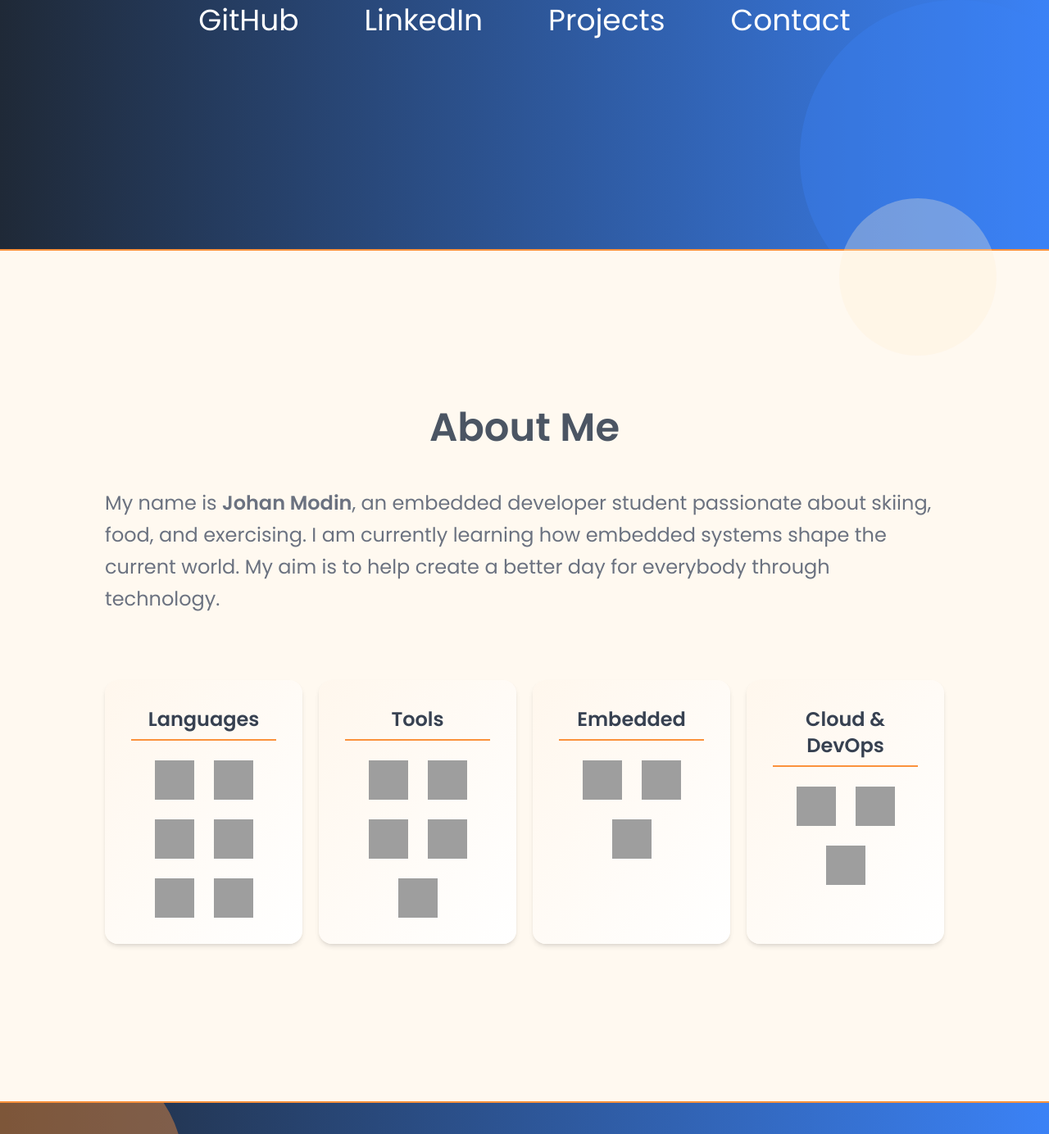
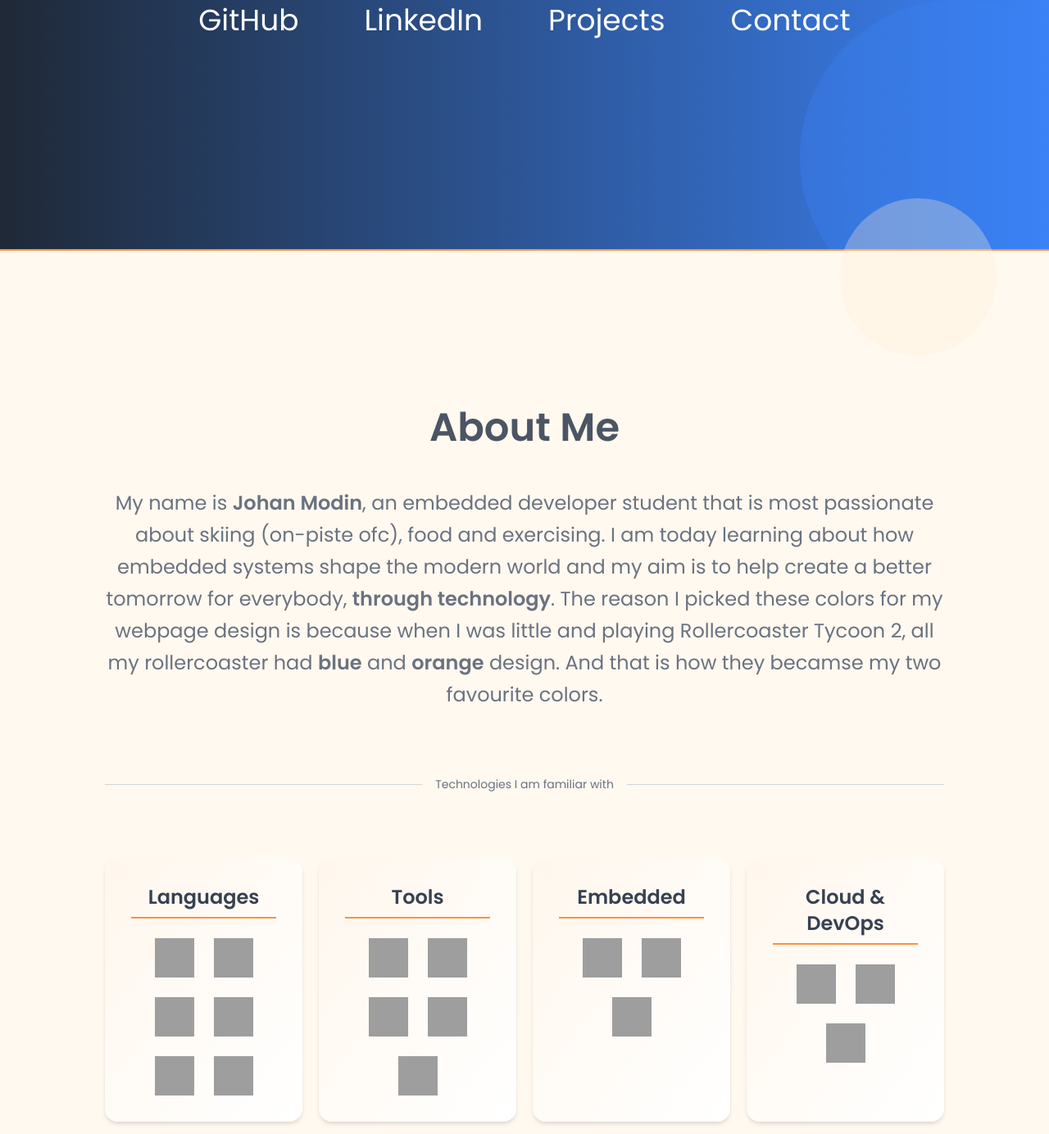
Before and after one commit to bubba-94/portfolio, a Django app: page / in a window 1280 px wide. Shown: the part 496-1880 px from the top of the page at 82% size. Run offline with Django 5.2, Linux system fonts and the light colour scheme; some libraries are stand-ins or nearby versions; grey boxes are pictures that could not be loaded.

Commit message:
Updated the about me section * A header over tech icons * The text under about me

```diff
--- a/website/templates/website/sections/about.html
+++ b/website/templates/website/sections/about.html
@@ -2,15 +2,27 @@
 
     <div class="relative z-10 max-w-5xl mx-auto">
         <h2 class="text-5xl font-semibold text-gray-600 mb-12 text-center">About Me</h2>
-        <p class="text-2xl text-gray-500 leading-relaxed">
-            My name is <strong>Johan Modin</strong>, an embedded developer student passionate about skiing, food, and
+        <p class="text-center text-2xl text-gray-500 leading-relaxed">
+            My name is <strong>Johan Modin</strong>, an embedded developer student that is most passionate about skiing (on-piste ofc), food and
             exercising.
-            I am currently learning how embedded systems shape the current world.
-            My aim is to help create a better day for everybody through technology.
+            I am today learning about how embedded systems shape the modern world
+            and my aim is to help create a better tomorrow for everybody, <strong>through technology</strong>.
+
+            The reason I picked these colors for my webpage design is because when I was little
+            and playing Rollercoaster Tycoon 2, all my rollercoaster had
+            <strong>blue</strong> and <strong>orange</strong> design.
+            And that is how they becamse my two favourite colors.
         </p>
     </div>
 
-    {% include "website/sections/tech_icons/tech_icons.html" %}
+    <div class="max-w-5xl mx-auto mt-20 mb-14 flex items-center gap-4">
+    <div class="flex-grow h-px bg-gray-300"></div>
+    <p class="text-gray-500 text-sm whitespace-nowrap">
+        Technologies I am familiar with
+    </p>
+    <div class="flex-grow h-px bg-gray-300"></div>
+</div>
+        {% include "website/sections/tech_icons/tech_icons.html" %}
 
     <!-- Optional subtle accent circle for depth -->
     <div class="absolute top-0 right-0 w-48 h-48 bg-orange-100 rounded-full opacity-30 -translate-x-16 -translate-y-16"></div>
--- a/website/templates/website/sections/projects.html
+++ b/website/templates/website/sections/projects.html
@@ -14,6 +14,7 @@
 
         <!-- Wrapper: keeps arrows aligned while content scrolls -->
         <div class="relative flex items-center">
+
             <!-- Left button -->
             <button id="scrollLeft"
                 class="absolute -left-4 md:-left-10 bg-blue-600 text-white p-4 rounded-full shadow-lg hover:bg-blue-700 transition z-20">
```
